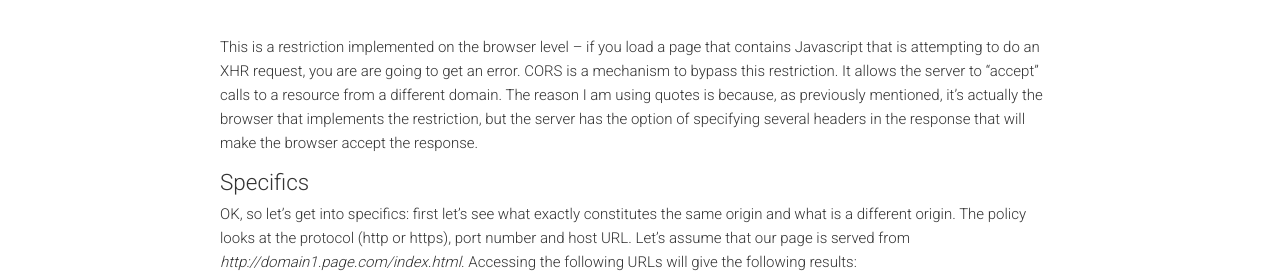
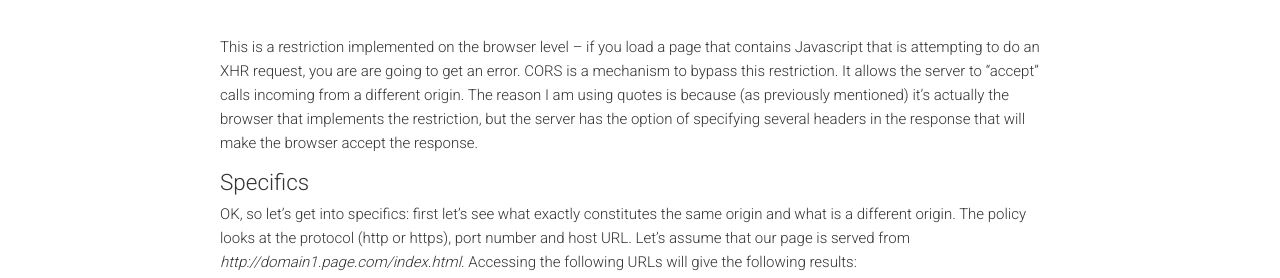
Before and after one commit to toaderflorin/eksia, a Jekyll site: the page built from _posts/2017-09-09-cors-made-simple.markdown, in a window 1280 px wide and 900 px high, scrolled down 592 px. Shown: the part 222-500 px from the top of the window. Built offline with Jekyll 4.4.1, drawn with Linux system fonts in a browser that asks for light colours.

Commit message:
Fixed it back.

```diff
--- a/_posts/2017-09-09-cors-made-simple.markdown
+++ b/_posts/2017-09-09-cors-made-simple.markdown
@@ -12,7 +12,7 @@ CORS stands for *Cross-Origin Resource Sharing* and if you've built rich client
 
 ![image-title-here](/images/cors.png){:class="img-responsive"}
 
-This is a restriction implemented on the browser level  -- if you load a page that contains Javascript that is attempting to do an XHR request, you are are going to get an error. CORS is a mechanism to bypass this restriction. It allows the server to "accept" calls to a resource from a different domain. The reason I am using quotes is because, as previously mentioned, it's actually the browser that implements the restriction, but the server has the option of specifying several headers in the response that will make the browser accept the response.
+This is a restriction implemented on the browser level  -- if you load a page that contains Javascript that is attempting to do an XHR request, you are are going to get an error. CORS is a mechanism to bypass this restriction. It allows the server to "accept" calls incoming from a different origin. The reason I am using quotes is because (as previously mentioned) it's actually the browser that implements the restriction, but the server has the option of specifying several headers in the response that will make the browser accept the response.
 
 ## Specifics
 OK, so let's get into specifics: first let's see what exactly constitutes the same origin and what is a different origin. The policy looks at the protocol (http or https), port number and host URL. Let's assume that our page is served from *http://domain1.page.com/index.html*. Accessing the following URLs will give the following results:
```
Also changed, not shown: 1 other file.
